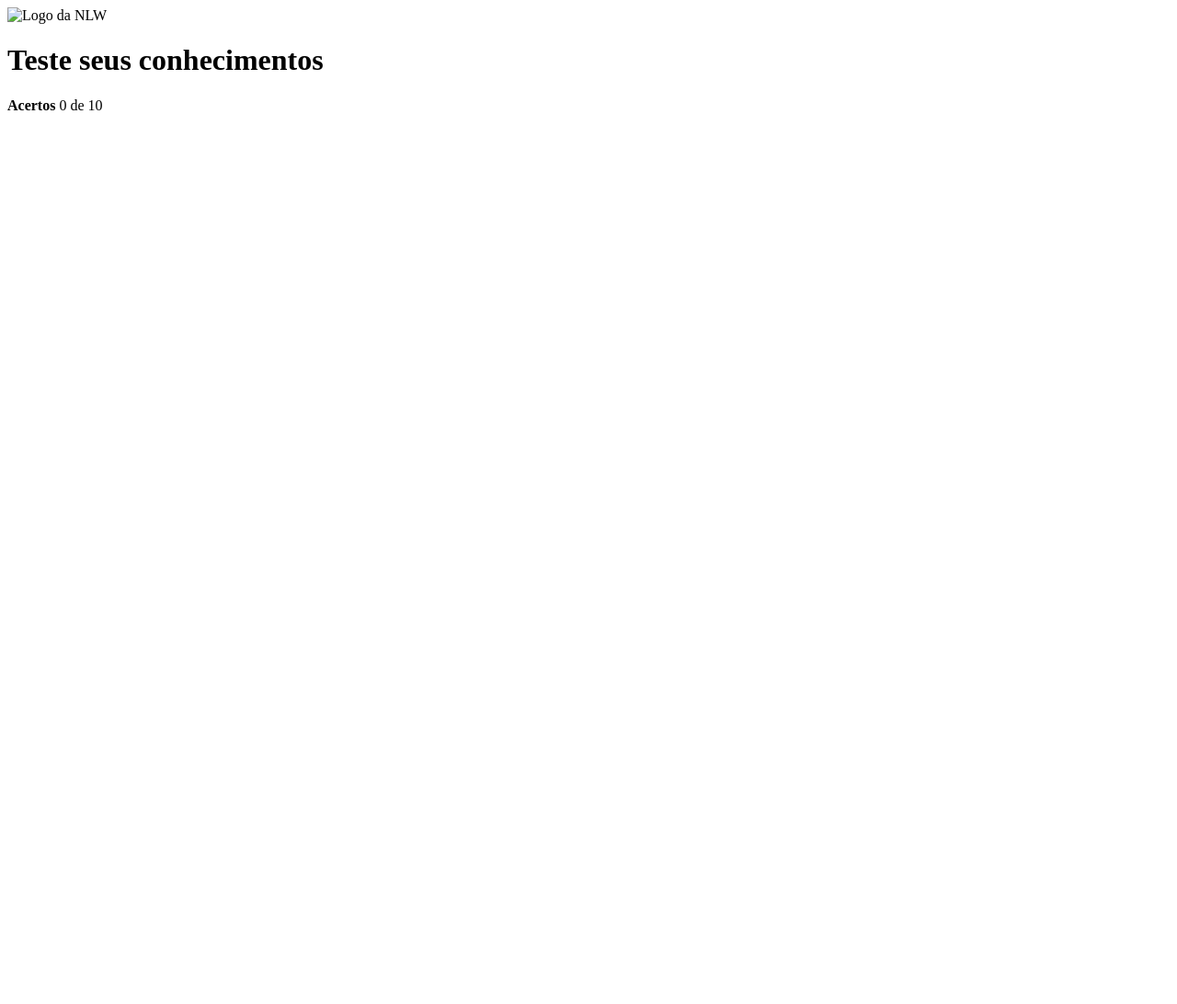
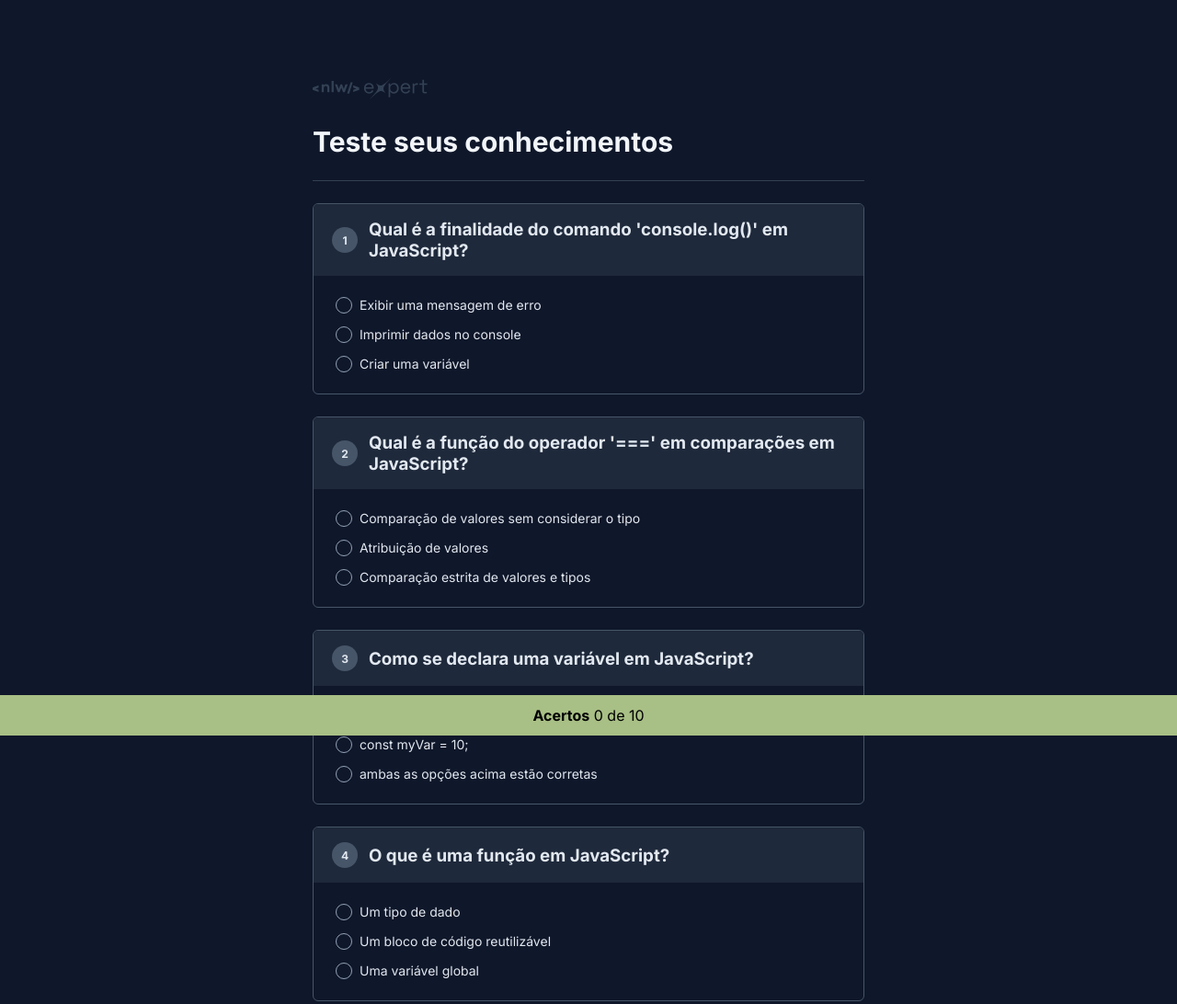
Before and after one commit to resi-silva/nlw-expert-html-css-js, a plain HTML site: page index.html in a window 1280 px wide. Shown: the top 1092 px of the page at 92% size. Before the commit the page ends 800 px from the top, so only its background shows below. Drawn offline with Linux system fonts and the light colour scheme; the site is published under a folder, as on GitHub Pages, so addresses that start at the root find nothing.

Commit message:
"Consertando importação de arquivos no HTML"

```diff
--- a/index.html
+++ b/index.html
@@ -6,13 +6,13 @@
     <meta name="viewport" content="width=device-width, initial-scale=1.0">
     <title>NLW Expert</title>
 
-    <link rel="stylesheet" href="/style.css" />
+    <link rel="stylesheet" href="./style.css" />
 </head>
 
 <body>
     <main>
         <header>
-            <img src="/Logo.svg" alt="Logo da NLW">
+            <img src="./Logo.svg" alt="Logo da NLW">
             <h1>Teste seus conhecimentos</h1>
 
         </header>
@@ -40,7 +40,7 @@
             <span>0 de 10</span>
         </div>
 
-        <script src="/scrits.js"></script>
+        <script src="./scrits.js"></script>
     </main>
 
 </body>
```
